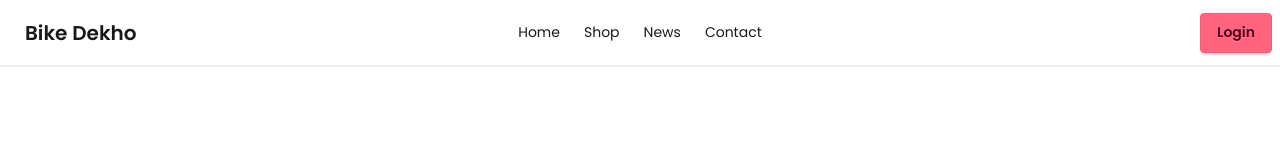
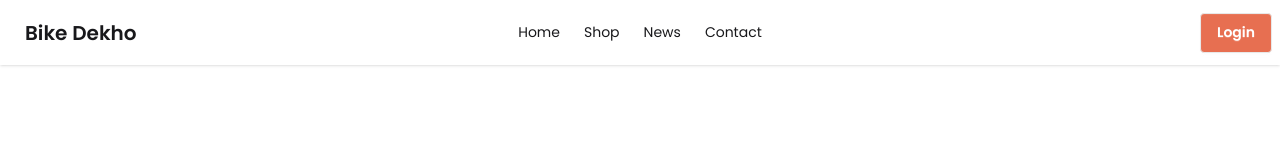
Before and after one commit to omarfarhatul/Biker-zone-project, a plain HTML site: page index.html in a window 1280 px wide. Drawn offline with nearby package versions, Linux system fonts and the light colour scheme.

Commit message:
Button color update

```diff
--- a/index.html
+++ b/index.html
@@ -48,7 +48,7 @@
     </ul>
   </div>
   <div class="navbar-end">
-    <a class="btn btn-error">Login</a>
+    <a class="btn bg-[#E76F51] text-white">Login</a>
   </div>
 </div>
      </header>
```
